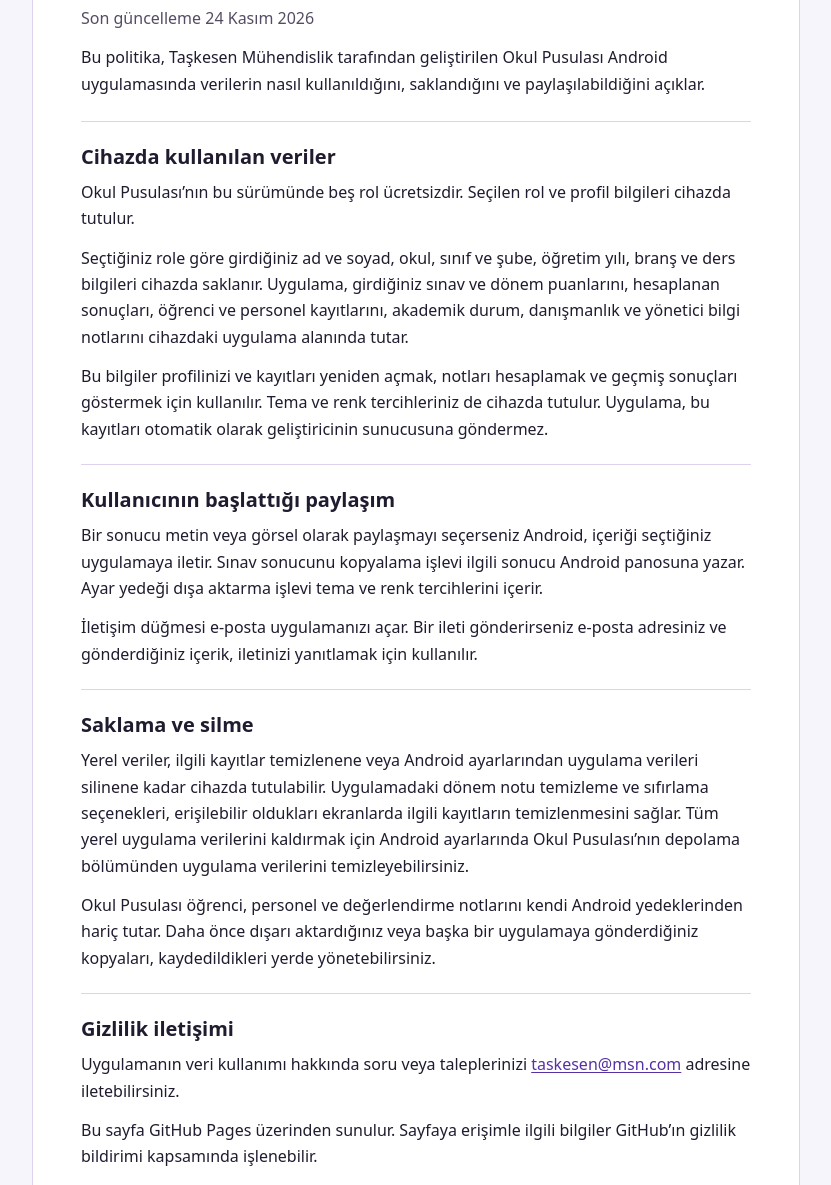
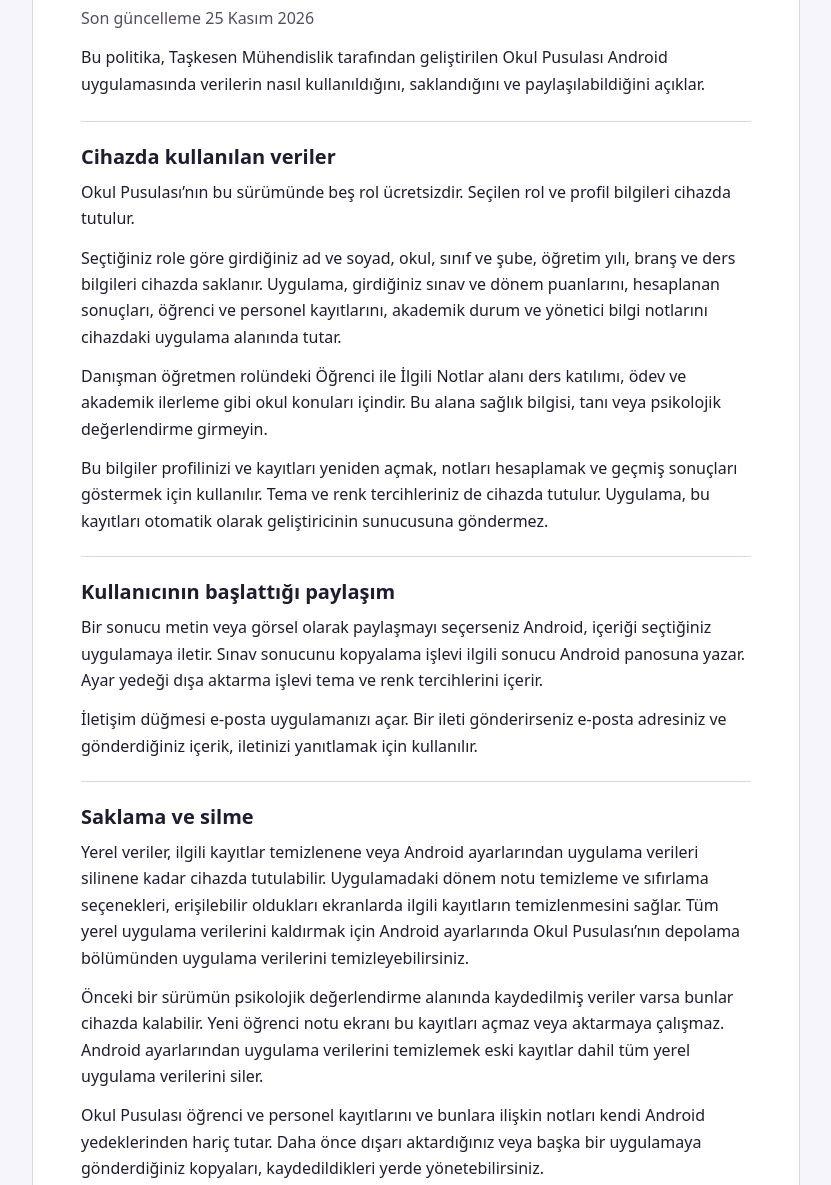
Before and after one commit to TTaskesen/gizlilik-politikasi, a plain HTML site: page okulpusulasi/index.html in a window 1280 px wide. Shown: the part 215-1400 px from the top of the page, without its empty margins (224-1055 px from the left). Drawn offline with Linux system fonts and the light colour scheme.

Commit message:
[Okul Pusulası] [v0.2.3] Gizlilik politikasını öğrenci notlarına uyarladım
Öğrenci notlarının eğitim amaçlı kullanımını açıkladım. Önceki değerlendirme kayıtlarının cihazda nasıl saklandığını belirttim.

```diff
--- a/okulpusulasi/index.html
+++ b/okulpusulasi/index.html
@@ -78,14 +78,15 @@
     <header>
       <p class="app">Okul Pusulası</p>
       <h1>Gizlilik Politikası</h1>
-      <p class="metadata">Son güncelleme <time datetime="2026-11-24">24 Kasım 2026</time></p>
+      <p class="metadata">Son güncelleme <time datetime="2026-11-25">25 Kasım 2026</time></p>
       <p>Bu politika, Taşkesen Mühendislik tarafından geliştirilen Okul Pusulası Android uygulamasında verilerin nasıl kullanıldığını, saklandığını ve paylaşılabildiğini açıklar.</p>
     </header>
 
     <section>
       <h2>Cihazda kullanılan veriler</h2>
       <p>Okul Pusulası’nın bu sürümünde beş rol ücretsizdir. Seçilen rol ve profil bilgileri cihazda tutulur.</p>
-      <p>Seçtiğiniz role göre girdiğiniz ad ve soyad, okul, sınıf ve şube, öğretim yılı, branş ve ders bilgileri cihazda saklanır. Uygulama, girdiğiniz sınav ve dönem puanlarını, hesaplanan sonuçları, öğrenci ve personel kayıtlarını, akademik durum, danışmanlık ve yönetici bilgi notlarını cihazdaki uygulama alanında tutar.</p>
+      <p>Seçtiğiniz role göre girdiğiniz ad ve soyad, okul, sınıf ve şube, öğretim yılı, branş ve ders bilgileri cihazda saklanır. Uygulama, girdiğiniz sınav ve dönem puanlarını, hesaplanan sonuçları, öğrenci ve personel kayıtlarını, akademik durum ve yönetici bilgi notlarını cihazdaki uygulama alanında tutar.</p>
+      <p>Danışman öğretmen rolündeki Öğrenci ile İlgili Notlar alanı ders katılımı, ödev ve akademik ilerleme gibi okul konuları içindir. Bu alana sağlık bilgisi, tanı veya psikolojik değerlendirme girmeyin.</p>
       <p>Bu bilgiler profilinizi ve kayıtları yeniden açmak, notları hesaplamak ve geçmiş sonuçları göstermek için kullanılır. Tema ve renk tercihleriniz de cihazda tutulur. Uygulama, bu kayıtları otomatik olarak geliştiricinin sunucusuna göndermez.</p>
     </section>
 
@@ -98,7 +99,8 @@
     <section>
       <h2>Saklama ve silme</h2>
       <p>Yerel veriler, ilgili kayıtlar temizlenene veya Android ayarlarından uygulama verileri silinene kadar cihazda tutulabilir. Uygulamadaki dönem notu temizleme ve sıfırlama seçenekleri, erişilebilir oldukları ekranlarda ilgili kayıtların temizlenmesini sağlar. Tüm yerel uygulama verilerini kaldırmak için Android ayarlarında Okul Pusulası’nın depolama bölümünden uygulama verilerini temizleyebilirsiniz.</p>
-      <p>Okul Pusulası öğrenci, personel ve değerlendirme notlarını kendi Android yedeklerinden hariç tutar. Daha önce dışarı aktardığınız veya başka bir uygulamaya gönderdiğiniz kopyaları, kaydedildikleri yerde yönetebilirsiniz.</p>
+      <p>Önceki bir sürümün psikolojik değerlendirme alanında kaydedilmiş veriler varsa bunlar cihazda kalabilir. Yeni öğrenci notu ekranı bu kayıtları açmaz veya aktarmaya çalışmaz. Android ayarlarından uygulama verilerini temizlemek eski kayıtlar dahil tüm yerel uygulama verilerini siler.</p>
+      <p>Okul Pusulası öğrenci ve personel kayıtlarını ve bunlara ilişkin notları kendi Android yedeklerinden hariç tutar. Daha önce dışarı aktardığınız veya başka bir uygulamaya gönderdiğiniz kopyaları, kaydedildikleri yerde yönetebilirsiniz.</p>
     </section>
 
     <section>
```
